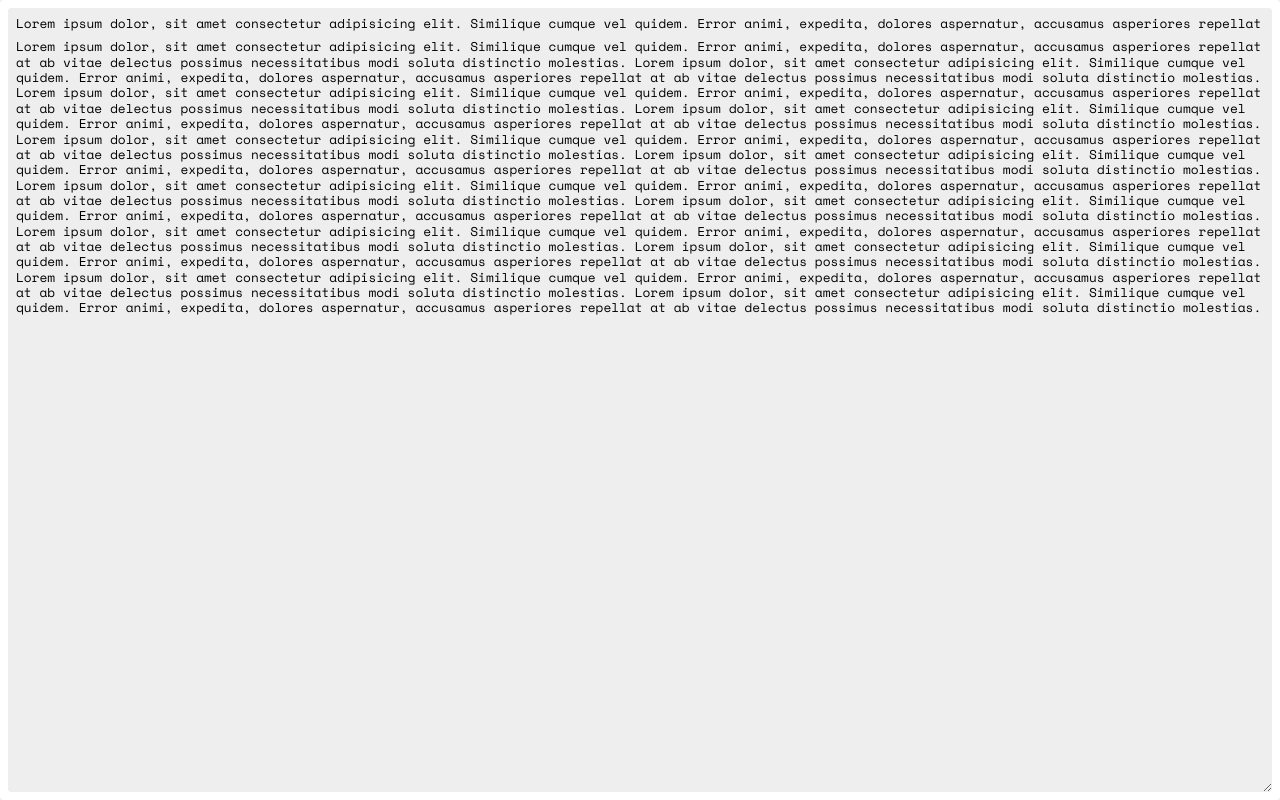
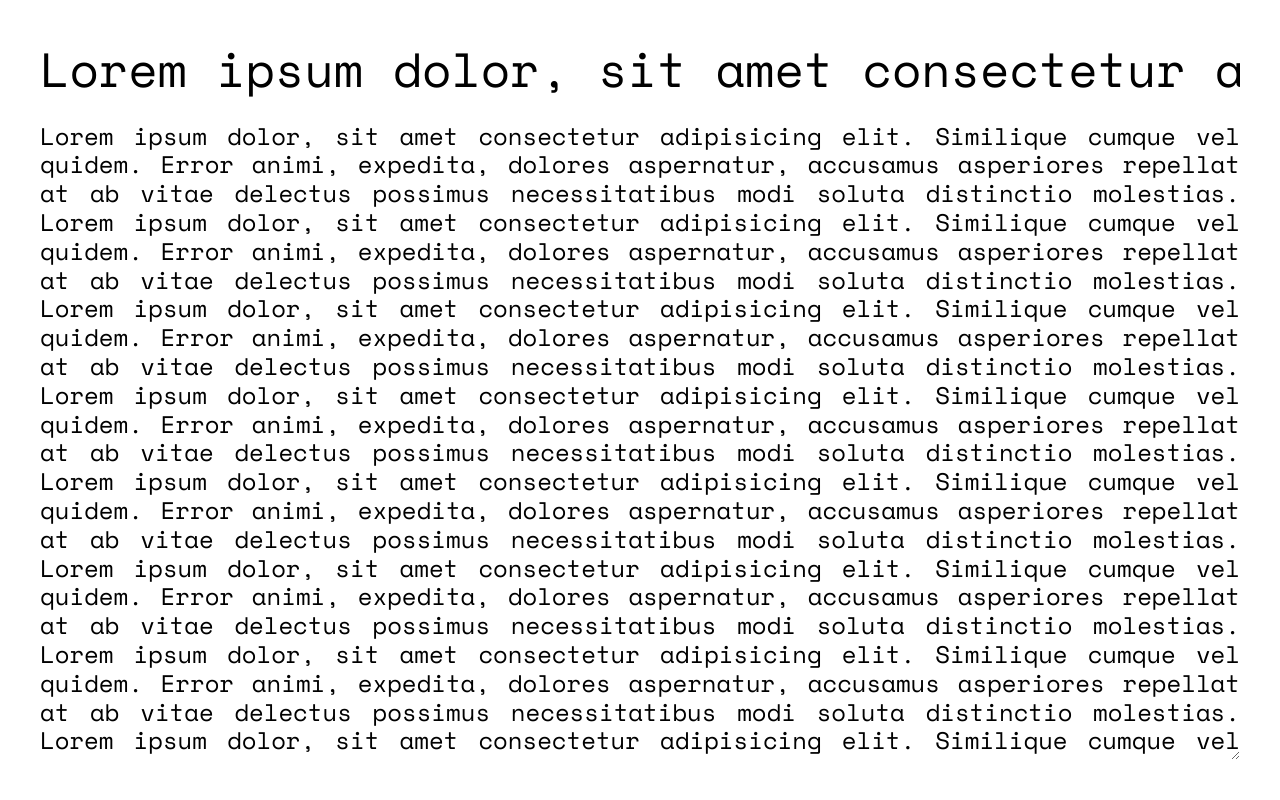
Before and after one commit to SamarionJunior/Projetos, a React (Create React App) app: page / in a window 1280 px wide. Built offline with nearby package versions, Linux system fonts and the light colour scheme.

Commit message:
Content Update 2

```diff
--- a/src/pages/Notepad/index.jsx
+++ b/src/pages/Notepad/index.jsx
@@ -279,10 +279,11 @@ const Notepad = _ => {
         // const TextArea = document.getElementById("TextArea"+id)
         e.target.value = e.target.value === "Close" ? "Open" : "Close"
         if(e.target.value === "Close"){
-            Note.classList.replace('NotepadNotes', 'NotepadNotesOpen');
-            Notepad.style.backgroundColor = "#ffffff";
-            Notepad.style.zIndex = "998";
-            Note.classList.toggle('BoxShadow');
+            // Note.classList.replace('NotepadNotes', 'NotepadNotesOpen');
+            // Notepad.style.backgroundColor = "#ffffff";
+            // Notepad.style.zIndex = "998";
+            // Note.classList.toggle('BoxShadow');
+
             // InputTitle.style.fontSize = "1em"
             // TextArea.style.fontSize = "1em"
             // Note.style.width = "100%"
@@ -290,10 +291,11 @@ const Notepad = _ => {
             // Note.style.height = "100%"
             // Note.style.minHeight = "calc(100vh - 8rem)"
         }else{
-            Note.classList.replace('NotepadNotesOpen', 'NotepadNotes');
-            Notepad.style.backgroundColor = "#eeeeee";
-            Notepad.style.zIndex = "0";
-            Note.classList.toggle('BoxShadow');
+            // Note.classList.replace('NotepadNotesOpen', 'NotepadNotes');
+            // Notepad.style.backgroundColor = "#eeeeee";
+            // Notepad.style.zIndex = "0";
+            // Note.classList.toggle('BoxShadow');
+
             // InputTitle.style.fontSize = "0.5em"
             // TextArea.style.fontSize = "0.5em"
             // Note.style.width = "calc(100% / 6)"
@@ -311,7 +313,9 @@ const Notepad = _ => {
                     <div className="UpdateCard">
                         {/* <input className="ButtonAdicionar" type="button" value="ADD" onClick={() => Insert()}/> */}
                         <input className="inputTextUpdateCard" value={inputTextUpdateCard} type="text"/>
-                        <textarea className="inputTextAreaUpdateCard" value={inputTextAreaUpdateCard}></textarea>
+                        <div className="ScrollTextArea">
+                            <textarea className="inputTextAreaUpdateCard" value={inputTextAreaUpdateCard}></textarea>
+                        </div>
                         <div className="">
                             {/* <input className="" type="button" value="Open" onClick={(e) => btnPress(e, )} /> */}
                             {/* <input className="" type="button" value="Delete" onClick={(e) => Delete()} /> */}
--- a/src/pages/Notepad/style.css
+++ b/src/pages/Notepad/style.css
@@ -156,32 +156,57 @@
     position: fixed;
     top: 0;
     left: 0;
-    background-color: white;
+    background-color: #fff;
     width: 100vw;
     height: 100vh;
     z-index: 999;
-    padding: 1rem;
+    padding: 2rem;
+    border-radius: 0;
+    display: flex;
+    justify-content: center;
 }
 
 .UpdateCard{
     width: 100%;
     height: 100%;
+    max-width: 1920px;
     display: flex;
     flex-direction: column;
-    background-color: #eee;
+    background-color: #fff;
+    border-radius: 0;
+    padding: 2rem;
 }
 
 .inputTextUpdateCard{
-    padding: 1rem;
-    padding-bottom: 0.5rem;
-    background-color: #eee;
+    background-color: #fff;
+    border-radius: 4px 4px 0px 0px;
+    font-size: 4.8rem;
+    line-height: calc(4.8rem / 100 * 120);
+    margin: 0;
+    padding: 0;
+    padding-bottom: 1.2rem;
+}
+.ScrollTextArea{
+    background-color: #fff;
+    border-radius: 0px 0px 4px 4px;
+    margin: 0;
+    padding: 0;
+    padding-top: 1.2rem;
+    flex-grow: 1;
+    width: 100%;
 }
 .inputTextAreaUpdateCard{
-    background-color: #eee;
-    padding: 1rem;
-    padding-top: 0.5rem;
-    flex-grow: 1;
+    background-color: #fff;
+    border-radius: 0;
+    font-size: 2.4rem;
+    line-height: calc(2.4rem / 100 * 120);
+    width: 100%;
+    height: 100%;
+    hyphens: auto;
+    text-align: justify;
 }
+
+
 
 .cortado{
     text-decoration: line-through;
--- a/src/style.css
+++ b/src/style.css
@@ -9,10 +9,10 @@
     line-height: 0;
 }
 html{
-    /* font-size: 62.5%; */
-    font-size: 50%;
+    font-size: 62.5%;
+    /* font-size: 50%; */
 }
-@media (max-width: 1024px) {
+/* @media (max-width: 1024px) {
     html{
         font-size: 62.5%;
     }
@@ -21,7 +21,7 @@ html{
     html{
         font-size: 75%;
     }
-}
+} */
 body{
     font-size: 1.6rem;
 }
```
